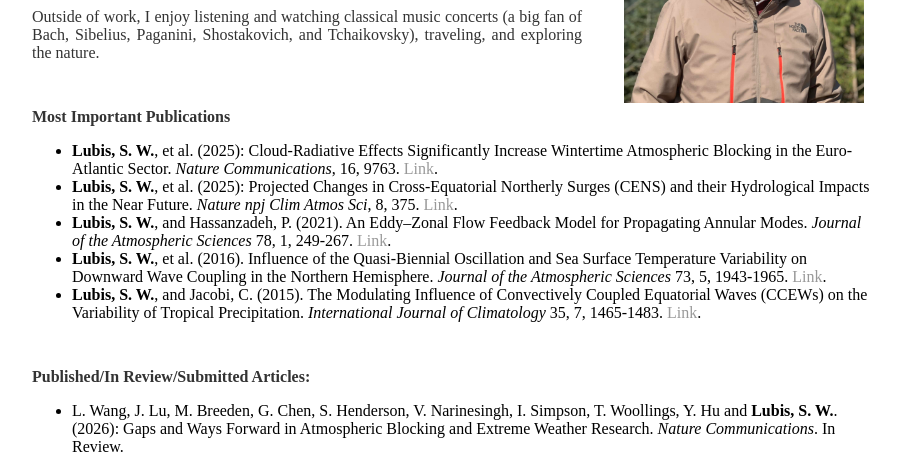
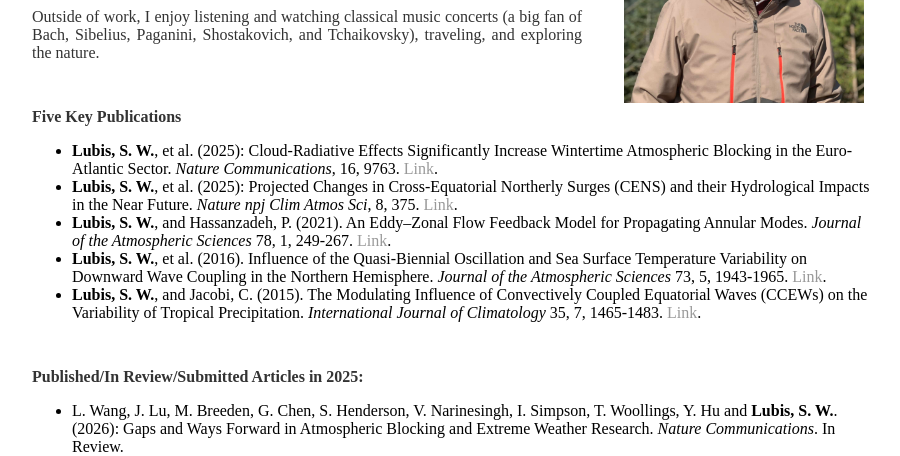
Before and after one commit to sandrolubis/sandrolubis.github.io, a Jekyll site: the page built from index.html, in a window 1280 px wide. Shown: the part 529-985 px from the top of the page, without its empty margins (276-1176 px from the left). Built offline with Jekyll 4.4.1, drawn with Linux system fonts in a browser that asks for light colours.

Commit message:
Update index.html

```diff
--- a/index.html
+++ b/index.html
@@ -43,7 +43,7 @@
         <p class="ex"><font size=3>Outside of work, I enjoy listening and watching classical music concerts (a big fan of Bach, Sibelius,
 		Paganini, Shostakovich, and Tchaikovsky), traveling, and exploring the nature.</font></p>
 
-	<p class="ex", style="padding-top:30px"><font size=3><b>Most Important Publications</b></p>
+	<p class="ex", style="padding-top:30px"><font size=3><b>Five Key Publications</b></p>
 		<ul class="ex">
 		<li> <b>Lubis, S. W.</b>, et al. (2025): Cloud-Radiative Effects Significantly Increase Wintertime Atmospheric Blocking in the Euro-Atlantic Sector. <i>Nature Communications</i>, 16, 9763. <a href="https://doi.org/10.1038/s41467-025-64672-9">Link</a>.</li>
 		<li> <b>Lubis, S. W.</b>, et al. (2025): Projected Changes in Cross-Equatorial Northerly Surges (CENS) and their Hydrological Impacts in the Near Future. <i>Nature npj Clim Atmos Sci</i>, 8, 375. <a href="https://doi.org/10.1038/s41612-025-01239-x">Link</a>.</li>
@@ -52,7 +52,7 @@
 		<li><b>Lubis, S. W.</b>, and Jacobi, C. (2015). The Modulating Influence of Convectively Coupled Equatorial Waves (CCEWs) on the Variability of Tropical Precipitation. <i>International Journal of Climatology</i> 35, 7, 1465-1483. <a href="https://doi.org/10.1002/joc.4069">Link</a>.</li>
 		</ul>
 
-	<p class="ex", style="padding-top:30px"><font size=3><b>Published/In Review/Submitted Articles:</b></p>
+	<p class="ex", style="padding-top:30px"><font size=3><b>Published/In Review/Submitted Articles in 2025:</b></p>
 		<ul class="ex">
 		<li> L. Wang, J. Lu, M. Breeden, G. Chen, S. Henderson, V. Narinesingh, I. Simpson, T. Woollings, Y. Hu and <b>Lubis, S. W.</b>. (2026): Gaps and Ways Forward in Atmospheric Blocking and Extreme Weather Research. <i>Nature Communications</i>. In Review.</li>
 		<li> N-E Omrani, F. Ogawa, H. Nakamura, <b>Lubis, S. W.</b>, N. Keenlyside and L. F.Paolini. (2026): Oceanic Fronts Shape Hemispheric Contrasts in Polar Stratospheric Extremes. <i>Nature Communications</i>. In Review.</li>
```
